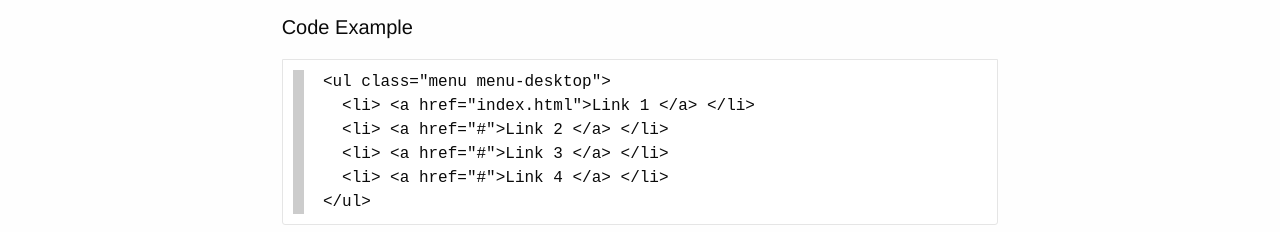
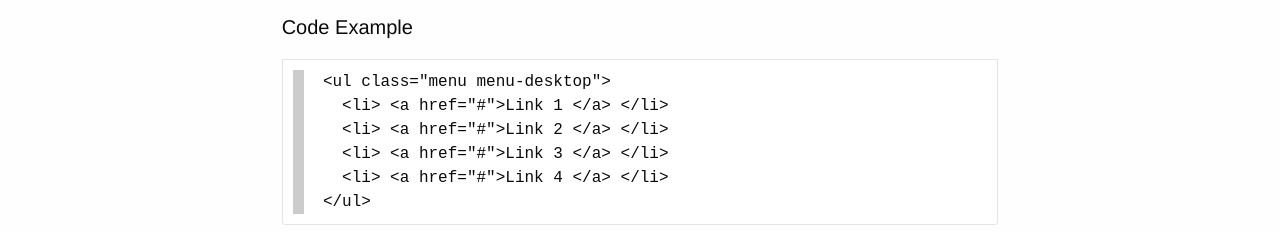
Before and after one commit to artyshorter/pattern-library, a website: page index.html in a window 1280 px wide. Shown: the part 714-946 px from the top of the page. Drawn offline with Linux system fonts and the light colour scheme.

Commit message:
Update index.html

```diff
--- a/index.html
+++ b/index.html
@@ -53,7 +53,7 @@
     <div class="model-snippet">
 <pre>
   &lt;ul class="menu menu-desktop"&gt;
-    &lt;li&gt; &lt;a href="index.html"&gt;Link 1 &lt;/a&gt; &lt;/li&gt;
+    &lt;li&gt; &lt;a href="#"&gt;Link 1 &lt;/a&gt; &lt;/li&gt;
     &lt;li&gt; &lt;a href="#"&gt;Link 2 &lt;/a&gt; &lt;/li&gt;
     &lt;li&gt; &lt;a href="#"&gt;Link 3 &lt;/a&gt; &lt;/li&gt;
     &lt;li&gt; &lt;a href="#"&gt;Link 4 &lt;/a&gt; &lt;/li&gt;
```
